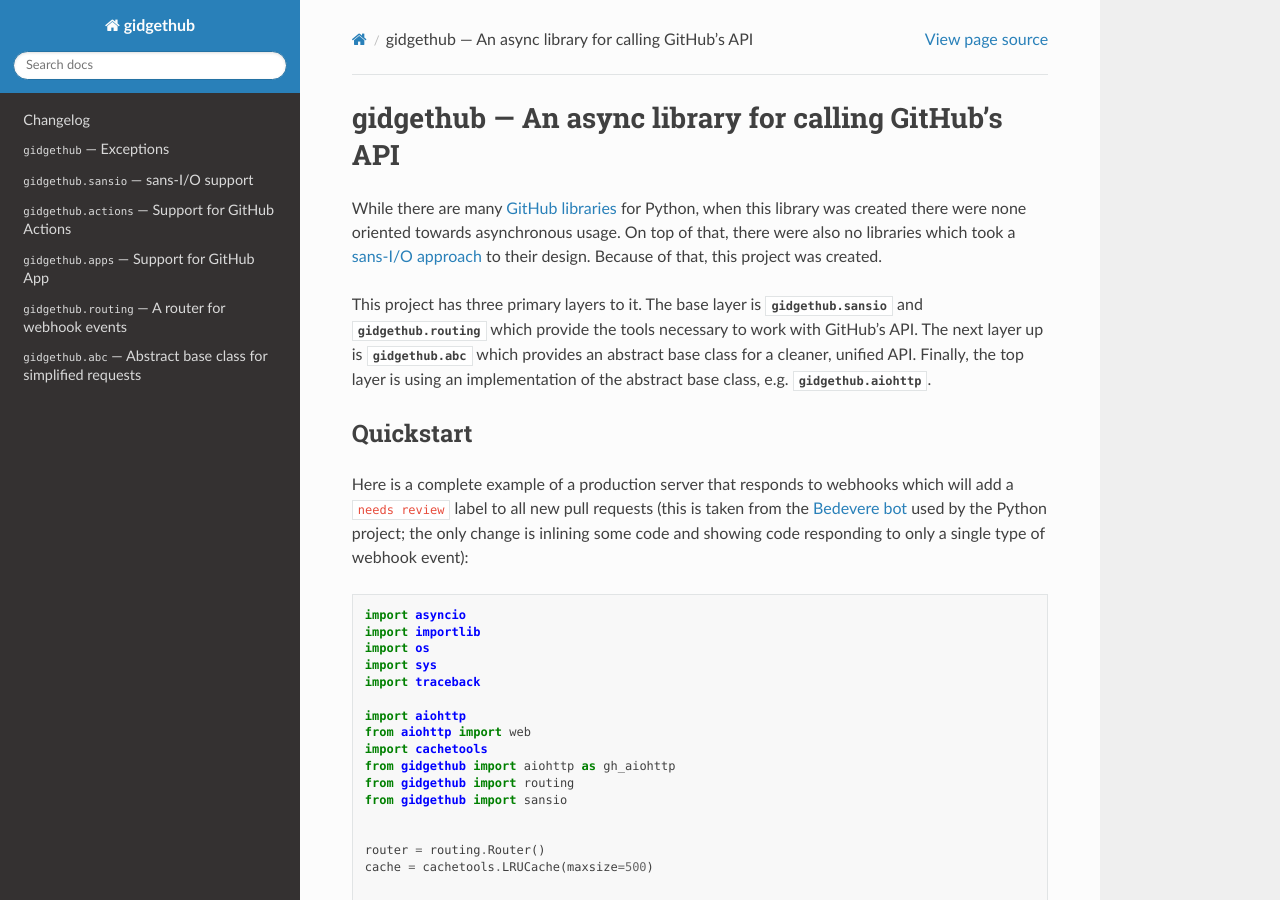
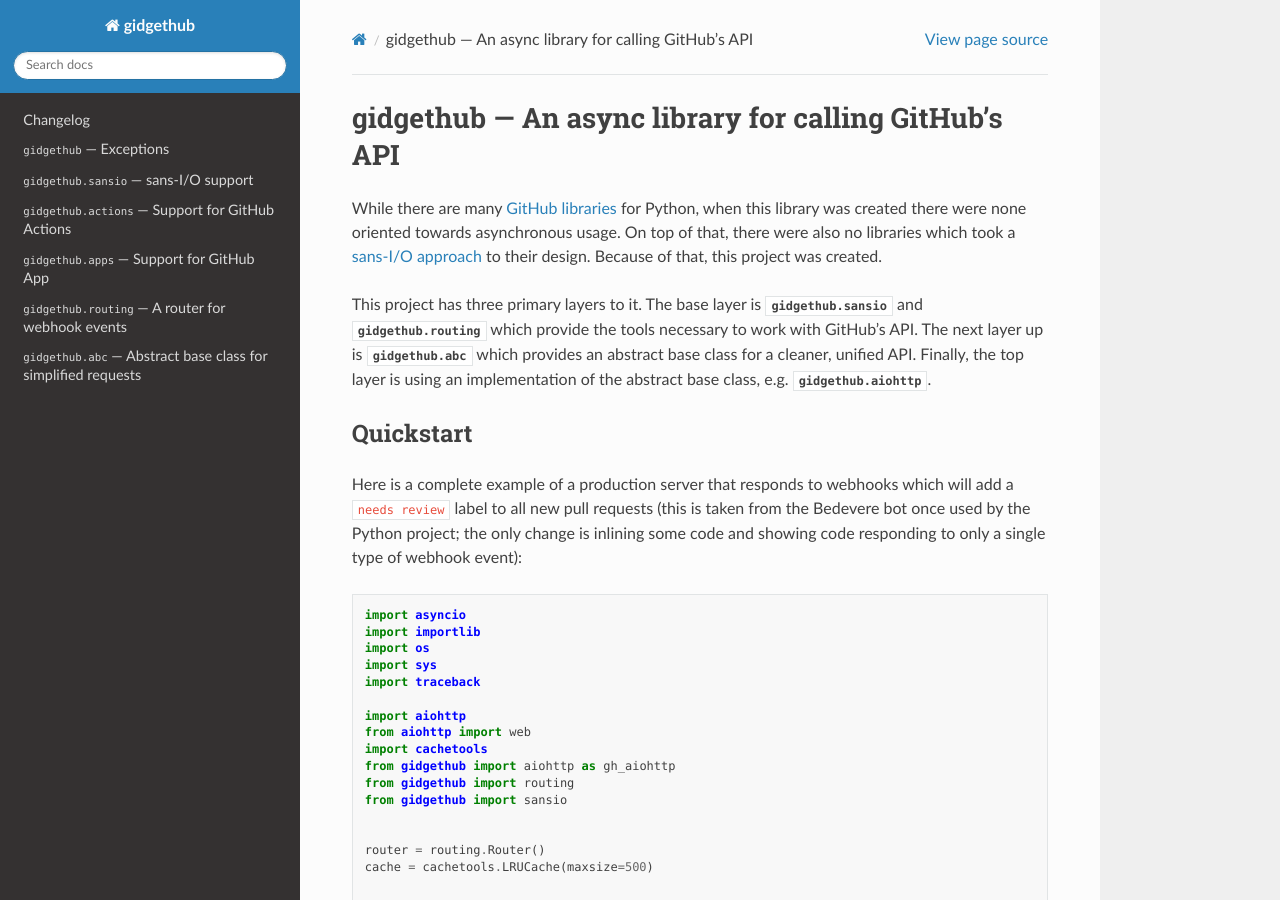
Before and after one commit to gidgethub/gidgethub, a Sphinx documentation site: the page built from docs/index.rst, in a window 1280 px wide and 900 px high. Built offline with Sphinx 7.4.7 and the Read the Docs theme 3.1.0, drawn with Linux system fonts in a browser that asks for light colours; pages that are not in the unit, such as notebooks, are missing from menus.

```diff
--- a/docs/index.rst
+++ b/docs/index.rst
@@ -26,10 +26,9 @@
 
 Here is a complete example of a production server that responds to
 webhooks which will add a ``needs review`` label to all new pull
-requests (this is taken from the
-`Bedevere bot <https://github.com/python/bedevere>`_ used by the
-Python project; the only change is inlining some code and showing code
-responding to only a single type of webhook event)::
+requests (this is taken from the Bedevere bot once used by the Python project;
+the only change is inlining some code and showing code responding to only a
+single type of webhook event)::
 
   import asyncio
   import importlib
```
Also changed, not shown: 1 other file.
